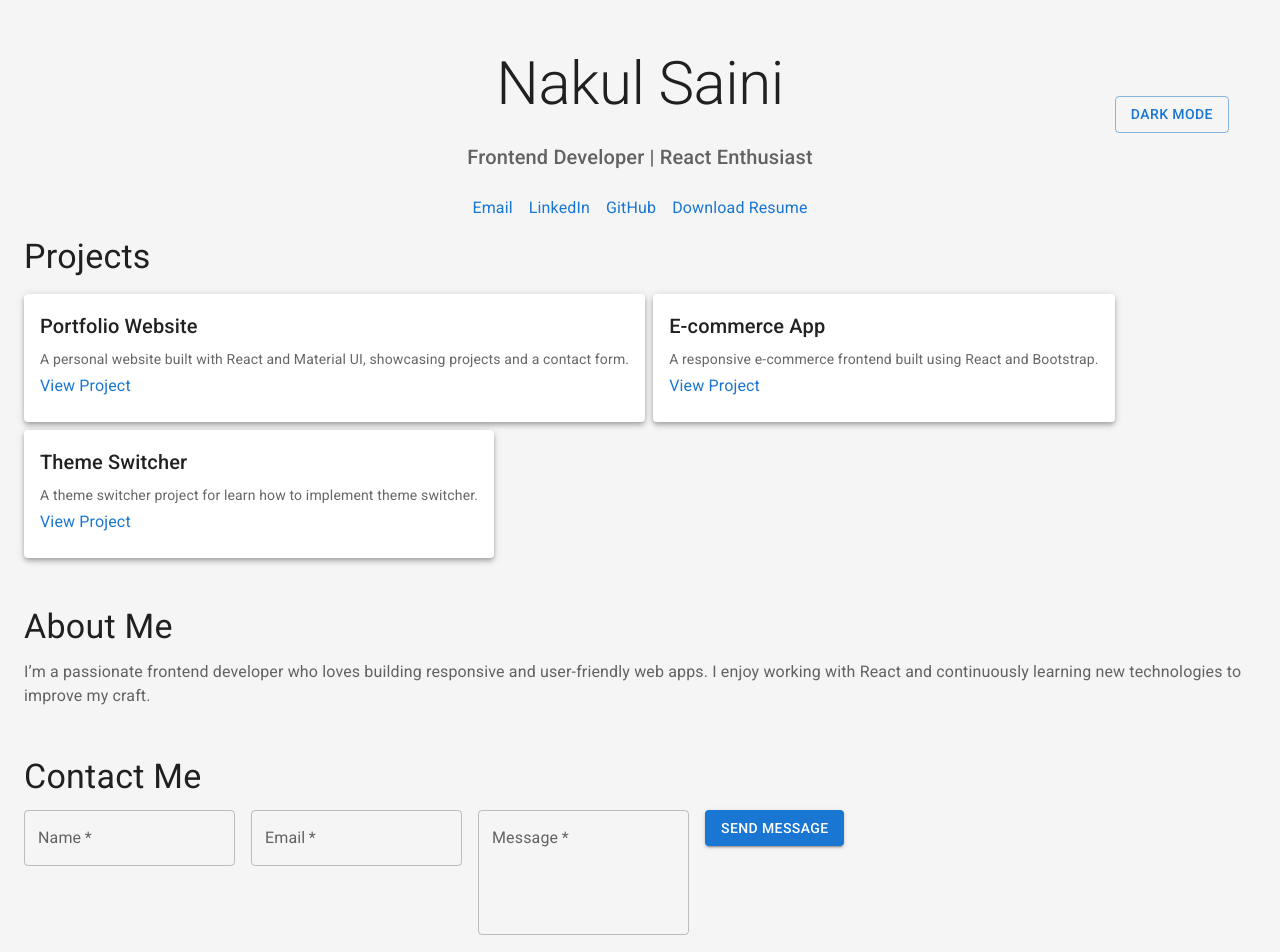
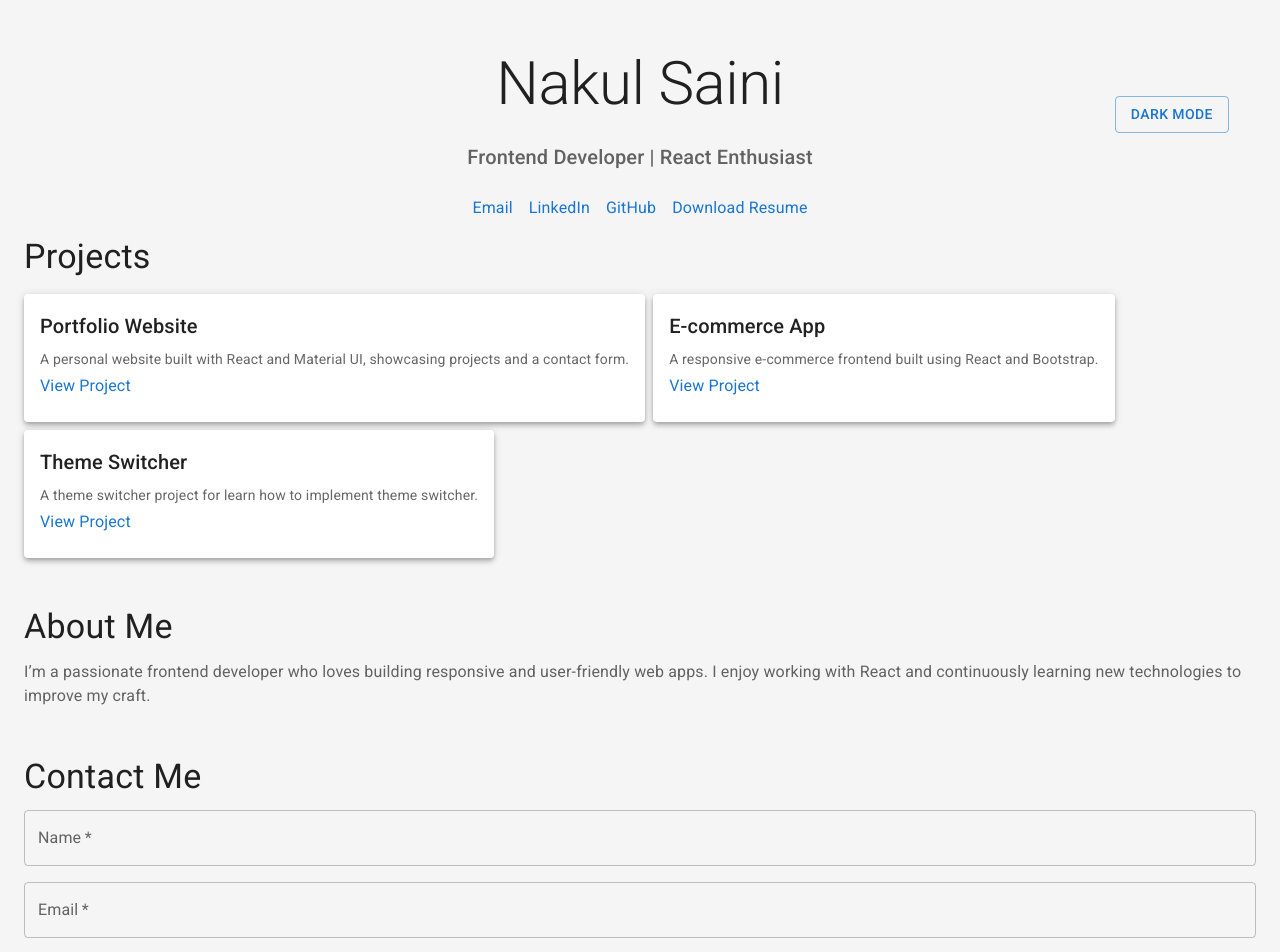
Before and after one commit to nakul-saini404/PortFolio_Site, a React (Vite) app: page / in a window 1280 px wide. Shown: the top 952 px of the page. Built offline with nearby package versions, Linux system fonts and the light colour scheme.

Commit message:
install formspee and make form such that it send message tu my personal Gmail

```diff
--- a/package.json
+++ b/package.json
@@ -13,6 +13,7 @@
     "@emotion/react": "^11.14.0",
     "@emotion/styled": "^11.14.1",
     "@fontsource/roboto": "^5.2.6",
+    "@formspree/react": "^3.0.0",
     "@mui/icons-material": "^7.2.0",
     "@mui/material": "^7.2.0",
     "react": "^19.1.0",
--- a/src/components/Page.jsx
+++ b/src/components/Page.jsx
@@ -120,41 +120,39 @@ export default function Portfolio() {
             <Typography variant="h4" gutterBottom align="left">
               Contact Me
             </Typography>
-            <Box component="form" noValidate autoComplete="off">
-              <Grid container spacing={2}>
-                <Grid item xs={12} sm={6}>
+            <Box
+              component="form"
+              action="https://formspree.io/f/xqaldpvz" // replace with your actual Formspree URL
+              method="POST"
+              sx={{ display: "flex", flexDirection: "column", gap: 2 }}
+            >
               <TextField
                 fullWidth
+                name="name"
                 label="Name"
                 variant="outlined"
                 required
               />
-                </Grid>
-                <Grid item xs={12} sm={6}>
               <TextField
                 fullWidth
+                name="email"
                 label="Email"
                 type="email"
                 variant="outlined"
                 required
               />
-                </Grid>
-                <Grid item xs={12}>
               <TextField
                 fullWidth
+                name="message"
                 label="Message"
                 multiline
                 rows={4}
                 variant="outlined"
                 required
               />
-                </Grid>
-                <Grid item xs={12}>
               <Button variant="contained" type="submit">
                 Send Message
               </Button>
-                </Grid>
-              </Grid>
             </Box>
           </Box>
         </Box>
--- a/src/portFolioLIst/ProjectList.jsx
+++ b/src/portFolioLIst/ProjectList.jsx
@@ -1,6 +1,8 @@
 // ProjectList.js
 import React from "react";
 import { Grid, Card, CardContent, Typography, Link } from "@mui/material";
+import { useForm, ValidationError } from '@formspree/react';
+
 
 const projects = [
   {
@@ -21,6 +23,11 @@ const projects = [
 ];
 
 export default function ProjectList() {
+
+  const [state, handleSubmit] = useForm("xqaldpvz");
+  if (state.succeeded) {
+      return <p>Thanks for joining!</p>;
+  }
   return (
     <Grid container spacing={1} sx={{ mt: 2 }}>
       {projects.map((project, index) => (
```
Also changed, not shown: 1 other file (tests, documents, lock files or other folders). Lines whose indentation alone changed are shown as unchanged.
